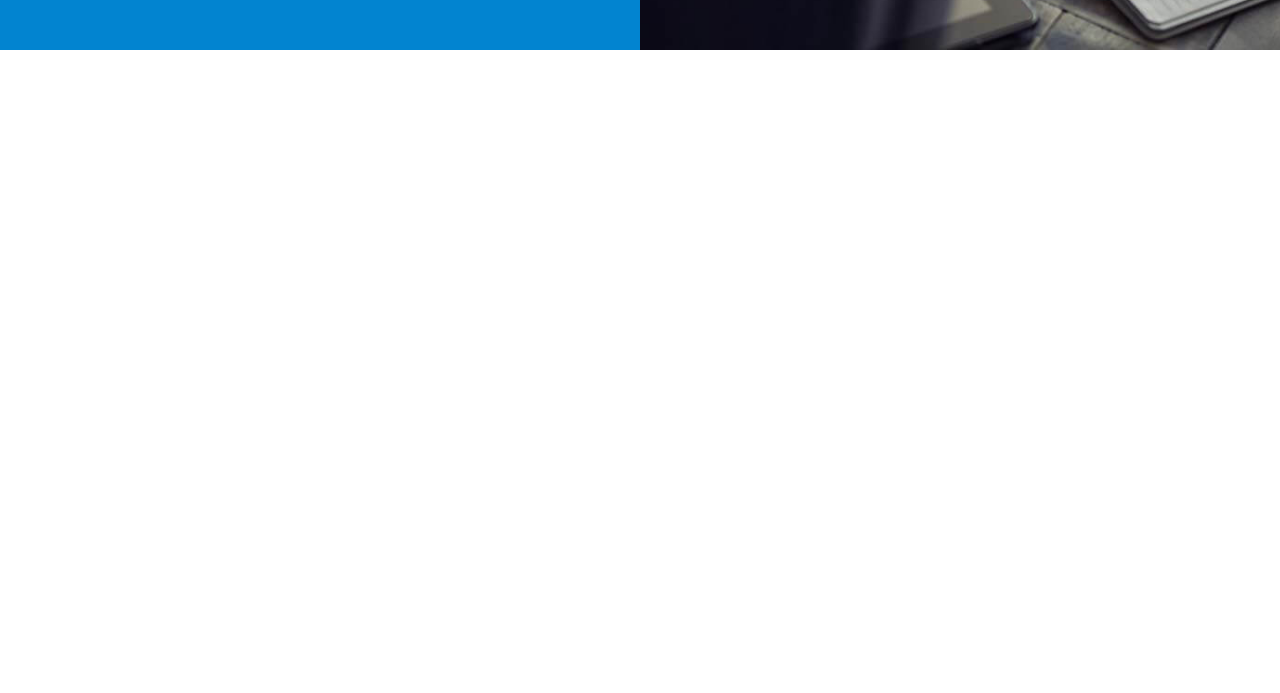
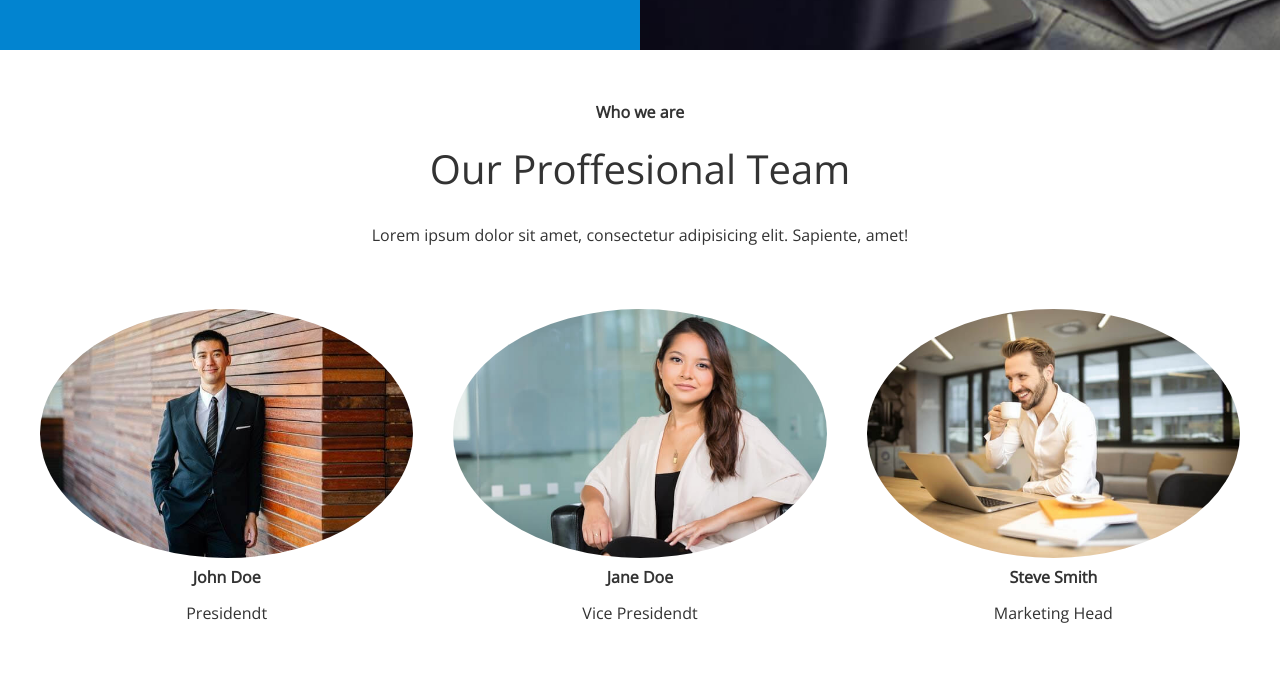
Before and after one commit to GuyShabtay/Edgeledger, a plain HTML site: page index.html in a window 1280 px wide. Shown: the part 2664-3357 px from the top of the page. Before the commit the page ends 2721 px from the top, so only its background shows below. Drawn offline with nearby package versions, Linux system fonts and the light colour scheme.

Commit message:
team showcase

```diff
--- a/css/style.css
+++ b/css/style.css
@@ -104,3 +104,7 @@ margin-bottom: 15px;
 .cases img:hover{
   opacity: 0.7;
 }
+
+.team img{
+  border-radius: 50%;
+}
--- a/index.html
+++ b/index.html
@@ -128,6 +128,36 @@
       </div>
     </div>
   </section>
+
+  <!--team  -->
+
+  <section id="team" class="team section-padding">
+    <header class="section-header">
+      <h4>Who we are</h4>
+      <h2>Our Proffesional Team</h2>
+      <p>Lorem ipsum dolor sit amet, consectetur adipisicing elit. Sapiente, amet!</p>
+    </header>
+    <div class="flex-items">
+      <div>
+        <img src="images/team/person1.jpg" alt="">
+        <h4>John Doe</h4>
+        <p>Presidendt</p>
+      </div>
+      <div>
+        <img src="images/team/person2.jpg" alt="">
+        <h4>Jane Doe</h4>
+        <p>Vice Presidendt</p>
+      </div>
+      <div>
+        <img src="images/team/person3.jpg" alt="">
+        <h4>Steve Smith</h4>
+        <p>Marketing Head</p>
+      </div>
+    </div>
+  </section>
+
+
+
 </main>
 </body>
 </html>
```
